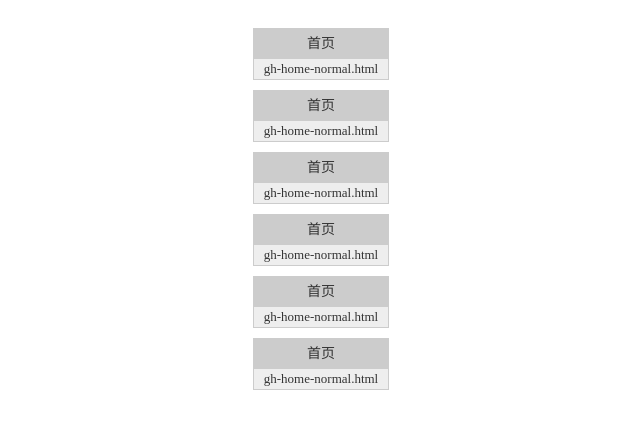
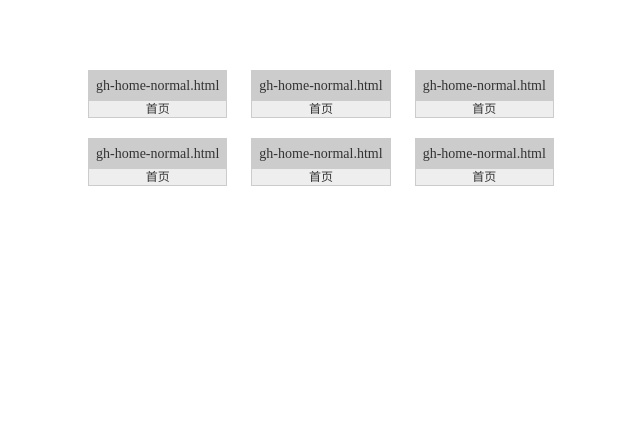
Before and after one commit to whxaxes/grunt-html-index, a website: page index.html in a window 1280 px wide. Shown: the whole page, without its empty margins (319-959 px from the left). Drawn offline with Linux system fonts and the light colour scheme.

Commit message:
样式修改

```diff
--- a/index.html
+++ b/index.html
@@ -6,24 +6,24 @@
     <meta name="viewport" content="width=device-width, initial-scale=1.0, maximum-scale=1.0, minimum-scale=1, target-densitydpi=medium-dpi, user-scalable=no">
 </head>
 <style>
-    *{font:16px "微软雅黑","宋体";}
+    *{font:16px "微软雅黑","宋体";margin: 0;padding: 0;}
     h2{ text-align:center; clear:both; font-size:18px; margin:0;}
-    .main{ padding:10px; margin:0 auto;list-style: none;}
+    .main{ padding:10px; margin:50px auto;list-style: none;text-align: center;max-width: 600px;}
     .main:after { clear: both; display: block; visibility: hidden; height: 0; content: ""; }
-    .main li{display: block;text-align: center;margin:10px 0;}
+    .main li{display: inline-block;text-align: center;margin:10px 10px;}
     .main a{ display:inline-block; font-size:14px; line-height:30px; background:#CCC;color:#333; text-decoration:none;border: 1px solid #ccc;}
     .main a:hover{border-color:#47A0DC;}
-    .main a span{display: block;padding: 0 10px;line-height: 20px;font-size: 13px;background-color: #eee;}
+    .main a span{display: block;padding: 0 10px;line-height: 16px;font-size: 12px;background-color: #eee;}
     h3{ clear:both;}
 </style>
 <body>
     <ul class="main">
-        <li><a target="_blank" href="gh-home-normal.html">首页<span>gh-home-normal.html</span></a></li>
-        <li><a target="_blank" href="gh-home-normal.html">首页<span>gh-home-normal.html</span></a></li>
-        <li><a target="_blank" href="gh-home-normal.html">首页<span>gh-home-normal.html</span></a></li>
-        <li><a target="_blank" href="gh-home-normal.html">首页<span>gh-home-normal.html</span></a></li>
-        <li><a target="_blank" href="gh-home-normal.html">首页<span>gh-home-normal.html</span></a></li>
-        <li><a target="_blank" href="gh-home-normal.html">首页<span>gh-home-normal.html</span></a></li>
+        <li><a target="_blank" href="gh-home-normal.html">&nbsp;&nbsp;gh-home-normal.html&nbsp;&nbsp;<span>首页</span></a></li>
+        <li><a target="_blank" href="gh-home-normal.html">&nbsp;&nbsp;gh-home-normal.html&nbsp;&nbsp;<span>首页</span></a></li>
+        <li><a target="_blank" href="gh-home-normal.html">&nbsp;&nbsp;gh-home-normal.html&nbsp;&nbsp;<span>首页</span></a></li>
+        <li><a target="_blank" href="gh-home-normal.html">&nbsp;&nbsp;gh-home-normal.html&nbsp;&nbsp;<span>首页</span></a></li>
+        <li><a target="_blank" href="gh-home-normal.html">&nbsp;&nbsp;gh-home-normal.html&nbsp;&nbsp;<span>首页</span></a></li>
+        <li><a target="_blank" href="gh-home-normal.html">&nbsp;&nbsp;gh-home-normal.html&nbsp;&nbsp;<span>首页</span></a></li>
     </ul>
 </body>
 </html>
--- a/package.json
+++ b/package.json
@@ -1,6 +1,6 @@
 {
   "name": "grunt-html-index",
-  "version": "1.0.5",
+  "version": "1.0.6",
   "description": "快速建立html的导航页",
   "main": "task/index.js",
   "scripts": {
--- a/tasks/index.js
+++ b/tasks/index.js
@@ -58,7 +58,7 @@ module.exports = function (grunt) {
                 }
                 nfa = nfa.concat(fa.slice(j , fa.length));
                 //console.log(nfa.join("/"));
-                html += '<li><a href="' + nfa.join("/") + '" target="_blank">&nbsp;&nbsp;' + title + '&nbsp;&nbsp;<span>'+nfa.join("/")+'</span></a></li>';
+                html += '<li><a href="' + nfa.join("/") + '" target="_blank">&nbsp;&nbsp;' + nfa.join("/") + '&nbsp;&nbsp;<span>'+title+'</span></a></li>';
             }
         });
         html += '</ul></body>';
```
